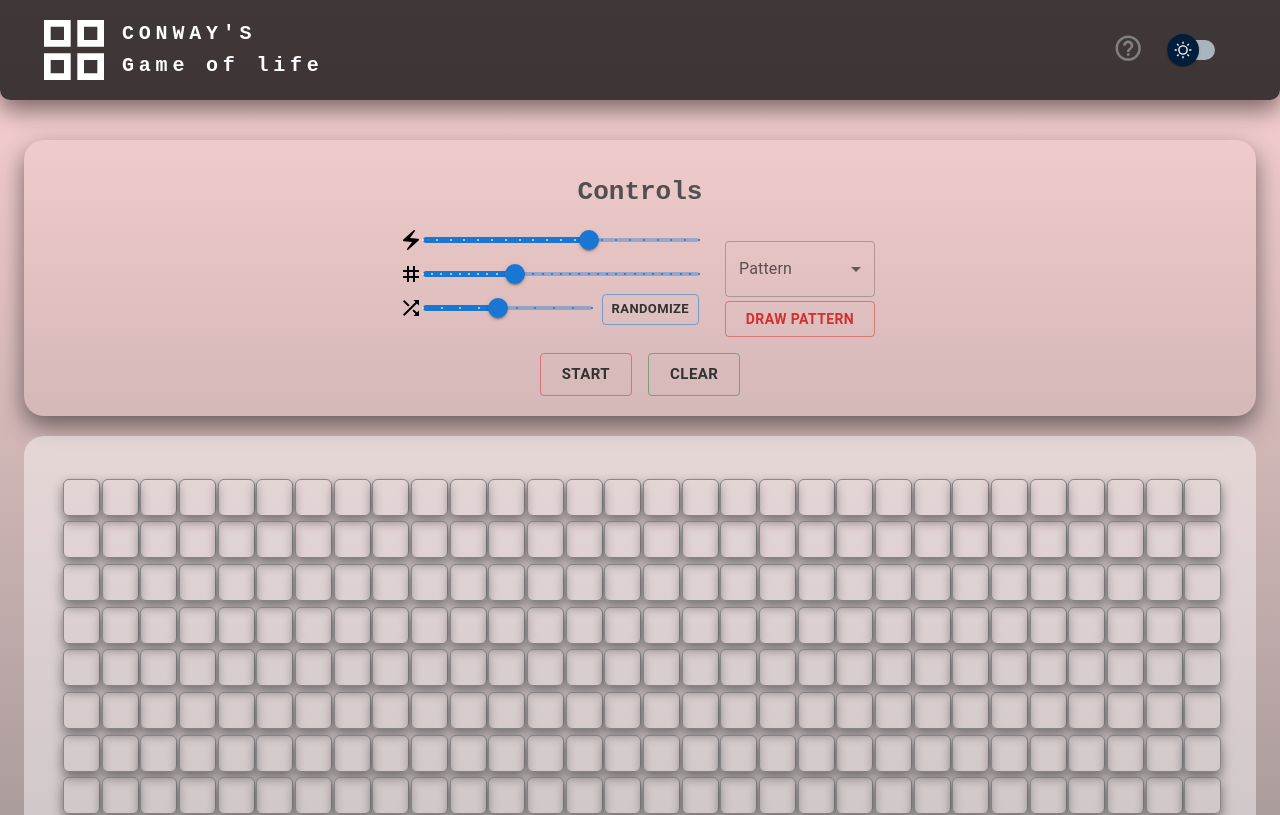
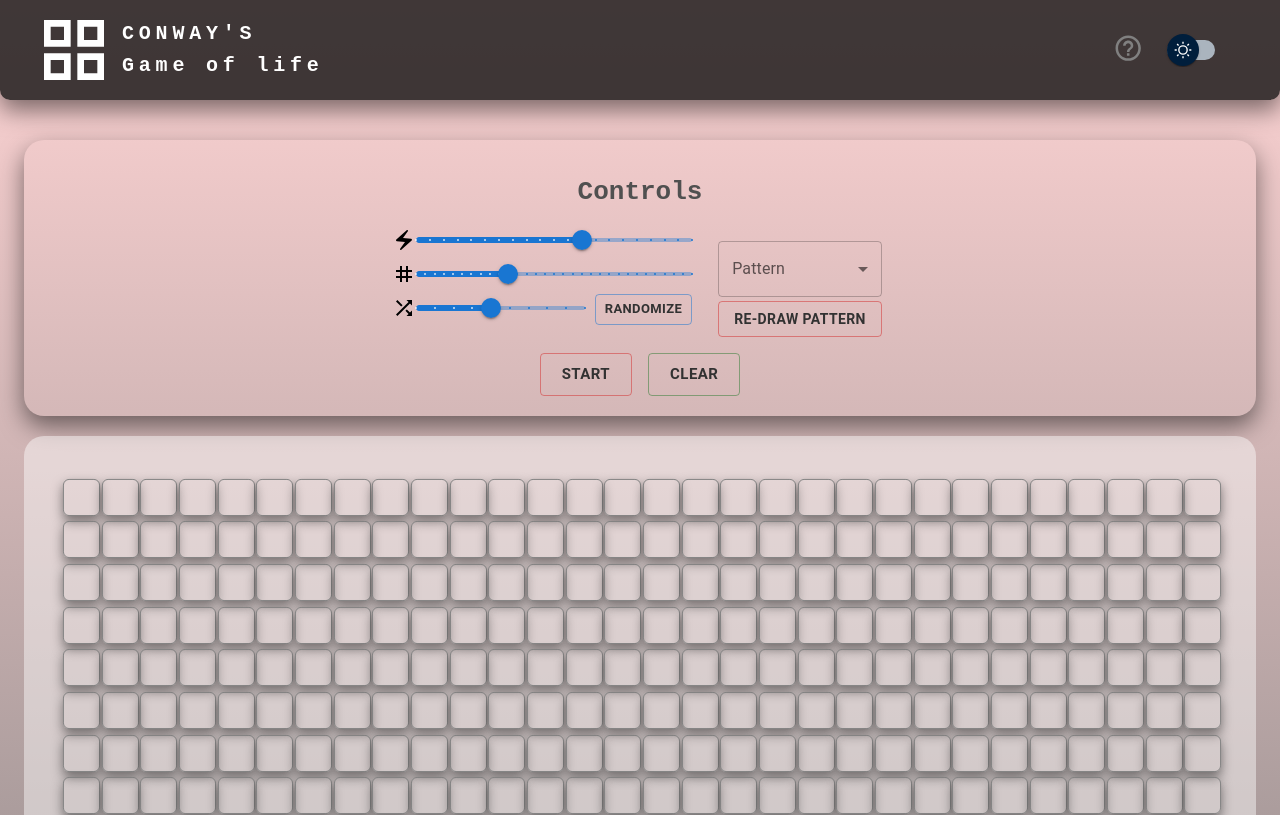
Before and after one commit to Yaduk035/Conway_game-of-life, a React (Create React App) app: page / in a window 1280 px wide. Shown: the top 815 px of the page. Built offline with nearby package versions, Linux system fonts and the light colour scheme.

Commit message:
added new patterns

```diff
--- a/src/App.js
+++ b/src/App.js
@@ -5,17 +5,6 @@ import ControlPanel from "./components/ControlPanel";
 import "./components/homepage.css";
 import Header from "./components/Header";
 import { borders } from "./components/Patterns";
-
-const operations = [
-  [-1, -1],
-  [-1, 0],
-  [-1, 1],
-  [0, -1],
-  [0, 1],
-  [1, -1],
-  [1, 0],
-  [1, 1],
-];
 
 function App() {
   const [colwidth, setColwidth] = useState(30);
--- a/src/components/CellWidthSlider.jsx
+++ b/src/components/CellWidthSlider.jsx
@@ -1,7 +1,7 @@
 import * as React from "react";
 import Box from "@mui/material/Box";
 import Slider from "@mui/material/Slider";
-import { Grid, Typography } from "@mui/material";
+import { Grid } from "@mui/material";
 import { Grid3x3 } from "@mui/icons-material";
 
 function valuetext(value) {
--- a/src/components/ControlPanel.jsx
+++ b/src/components/ControlPanel.jsx
@@ -54,7 +54,10 @@ const ControlPanel = (props) => {
         >
           <Grid container>
             <Grid item>
-              <PatternMaker drawPatterns={props.drawPatterns} />
+              <PatternMaker
+                drawPatterns={props.drawPatterns}
+                currentmode={props.currentmode}
+              />
             </Grid>
           </Grid>
         </div>
--- a/src/components/PatternMaker.jsx
+++ b/src/components/PatternMaker.jsx
@@ -4,14 +4,29 @@ import MenuItem from "@mui/material/MenuItem";
 import FormControl from "@mui/material/FormControl";
 import Select from "@mui/material/Select";
 import { Button } from "@mui/material";
-import { pulsar, glider, HWSS, MWSS, LWSS } from "./Patterns";
+import {
+  pulsar,
+  glider,
+  HWSS,
+  MWSS,
+  LWSS,
+  gosperGliderGun,
+  reflector,
+  galaxy,
+} from "./Patterns";
 
-export default function SelectAutoWidth({ drawPatterns }) {
+export default function SelectAutoWidth({ drawPatterns, currentmode }) {
   const [pattern, setPattern] = React.useState("");
 
   const handleChange = (event) => {
     setPattern(event.target.value);
   };
+
+  React.useEffect(() => {
+    if (!pattern) return;
+
+    drawPatterns(pattern);
+  }, [pattern]);
 
   const handleClick = (e) => {
     if (!pattern) return;
@@ -20,8 +35,14 @@ export default function SelectAutoWidth({ drawPatterns }) {
 
   return (
     <div>
-      <FormControl sx={{ m: 2, minWidth: 150 }}>
-        <InputLabel id="demo-simple-select-autowidth-label">Pattern</InputLabel>
+      <FormControl sx={{ m: 2, minWidth: 150, color: "wheat" }}>
+        <InputLabel
+          id="demo-simple-select-autowidth-label"
+          style={{ color: currentmode ? "wheat" : "" }}
+          color="info"
+        >
+          Pattern
+        </InputLabel>
         <Select
           labelId="demo-simple-select-autowidth-label"
           id="demo-simple-select-autowidth"
@@ -29,15 +50,21 @@ export default function SelectAutoWidth({ drawPatterns }) {
           onChange={handleChange}
           autoWidth
           label="Select a pattern"
+          style={{
+            color: currentmode ? "wheat" : "",
+          }}
         >
-          <MenuItem value={pattern}>
+          {/* <MenuItem value={pattern}>
             <em>None</em>
-          </MenuItem>
+          </MenuItem> */}
           <MenuItem value={glider}>Glider</MenuItem>
           <MenuItem value={pulsar}>Pulsar</MenuItem>
           <MenuItem value={LWSS}>Light Spaceship</MenuItem>
           <MenuItem value={MWSS}>Medium Spaceship</MenuItem>
           <MenuItem value={HWSS}>Heavy Spaceship</MenuItem>
+          <MenuItem value={gosperGliderGun}>Gosper Glider Gun</MenuItem>
+          <MenuItem value={reflector}>Reflector</MenuItem>
+          <MenuItem value={galaxy}>Galaxy</MenuItem>
         </Select>
         <Button
           onClick={handleClick}
@@ -45,7 +72,14 @@ export default function SelectAutoWidth({ drawPatterns }) {
           color="error"
           sx={{ marginTop: "4px" }}
         >
-          <span style={{ fontWeight: "bolder" }}>Draw pattern</span>
+          <span
+            style={{
+              fontWeight: "bold",
+              color: currentmode ? "wheat" : "rgb(50,50,50)",
+            }}
+          >
+            Re-draw pattern
+          </span>
         </Button>
       </FormControl>
     </div>
--- a/src/components/Patterns.js
+++ b/src/components/Patterns.js
@@ -35,3 +35,22 @@ export const pulsar = [
     [18, 20],  [18, 21],
     [18, 22],  [18, 26],
     [18, 27],  [18, 28],]
+
+    export const gosperGliderGun = [
+      [5, 1], [5, 2], [6, 1], [6, 2], [5, 6],
+      [5, 11], [6, 11], [7, 11], [4, 12], [3, 13], [3, 14], [8, 12], [9, 13], [9, 14], [6, 15],
+      [4, 16], [5, 17], [6, 17], [7, 17], [8, 16], [6, 18],
+      [5, 21], [5, 22], [4, 21], [4, 22], [3, 21], [3, 22], [2, 23], [6, 23], [2, 25], [1, 25], [6, 25], [7, 25],
+      [3, 35], [3, 36], [4, 35], [4, 36],]
+
+      export const reflector = [
+        [10,20],[10,21],[9,22],[11,22],[10,23],[10,24],[10,25],[10,26],[9,27],[11,27],[10,28],[10,29]
+      ]
+
+      export const galaxy = [
+        [11,25],[12,24],[12,26],[13,25],
+        [11,27],[11,28],[10,28],[9,28],[9,27],[8,27],[7,27],[7,26],
+        [14,26],[15,26],[15,27],[15,28],[14,28],[14,29],[14,30],[13,30],
+        [13,23],[13,22],[14,22],[15,22],[15,23],[16,23],[17,23],[17,24],
+        [10,24],[9,24],[9,23],[9,22],[10,22],[10,21],[10,20],[11,20]
+      ]
```
